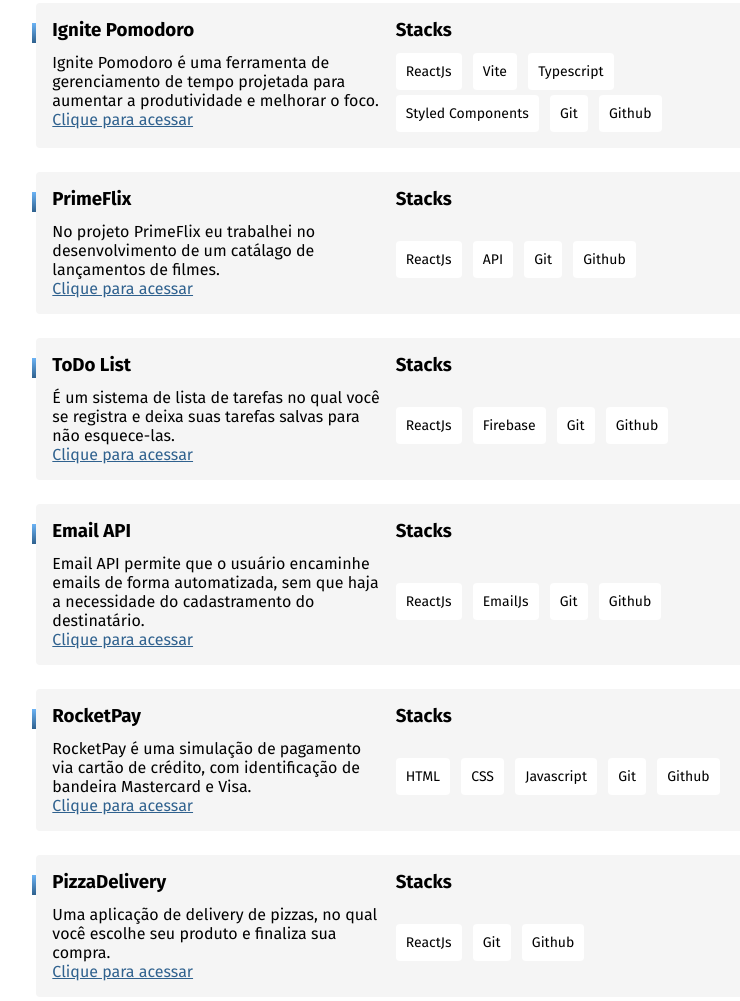
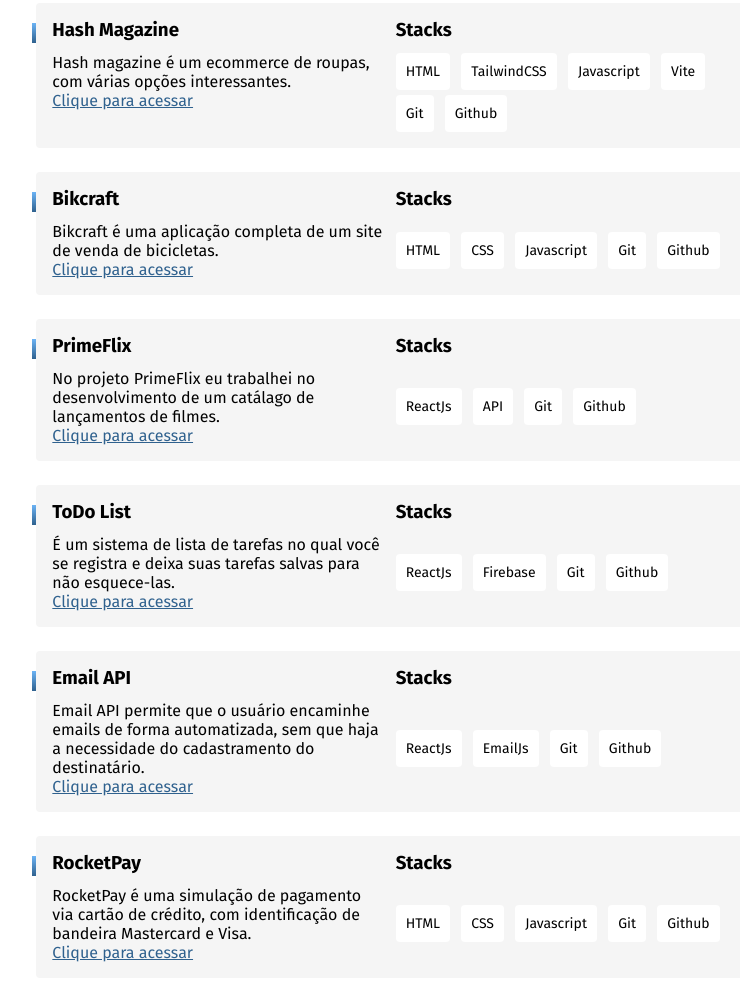
Before and after one commit to kyochi-daniel/kycochi.portfolio, a plain HTML site: page index.html in a window 1280 px wide. Shown: the part 1052-2053 px from the top of the page, without its empty margins (477-1217 px from the left). Drawn offline with Linux system fonts and the light colour scheme.

Commit message:
update HTML

```diff
--- a/index.html
+++ b/index.html
@@ -67,18 +67,35 @@
       <h2 class="title-projects">Projetos</h2>
 
       <div class="card-projects">
-        <h3>Ignite Pomodoro</h3>
+        <h3>Hash Magazine</h3>
         <span class="title-stack">Stacks</span>
         <p>
-          Ignite Pomodoro é uma ferramenta de gerenciamento de tempo projetada para aumentar a produtividade e melhorar o foco.
+          Hash magazine é um ecommerce de roupas, com várias opções interessantes.
           <br>
-          <a href="https://ignite-pomodoro-three.vercel.app/" target="_blank">Clique para acessar</a>
+          <a href="https://kyochi-daniel.github.io/ecommerce-hash/" target="_blank">Clique para acessar</a>
         </p>
         <ul class="stacks">
-          <li>ReactJs</li>
+          <li>HTML</li>
+          <li>TailwindCSS</li>
+          <li>Javascript</li>
           <li>Vite</li>
-          <li>Typescript</li>
-          <li>Styled Components</li>
+          <li>Git</li>
+          <li>Github</li>
+        </ul>
+      </div>
+
+      <div class="card-projects">
+        <h3>Bikcraft</h3>
+        <span class="title-stack">Stacks</span>
+        <p>
+          Bikcraft é uma aplicação completa de um site de venda de bicicletas.
+          <br>
+          <a href="https://bikcraft-oficial.vercel.app/" target="_blank">Clique para acessar</a>
+        </p>
+        <ul class="stacks">
+          <li>HTML</li>
+          <li>CSS</li>
+          <li>Javascript</li>
           <li>Git</li>
           <li>Github</li>
         </ul>
@@ -144,21 +161,6 @@
           <li>HTML</li>
           <li>CSS</li>
           <li>Javascript</li>
-          <li>Git</li>
-          <li>Github</li>
-        </ul>
-      </div>
-
-      <div class="card-projects">
-        <h3>PizzaDelivery</h3>
-        <span class="title-stack">Stacks</span>
-        <p>
-          Uma aplicação de delivery de pizzas, no qual você escolhe seu produto e finaliza sua compra.
-          <br>
-          <a href="https://projeto-pizza-delivery.vercel.app/" target="_blank">Clique para acessar</a>
-        </p>
-        <ul class="stacks">
-          <li>ReactJs</li>
           <li>Git</li>
           <li>Github</li>
         </ul>
```
